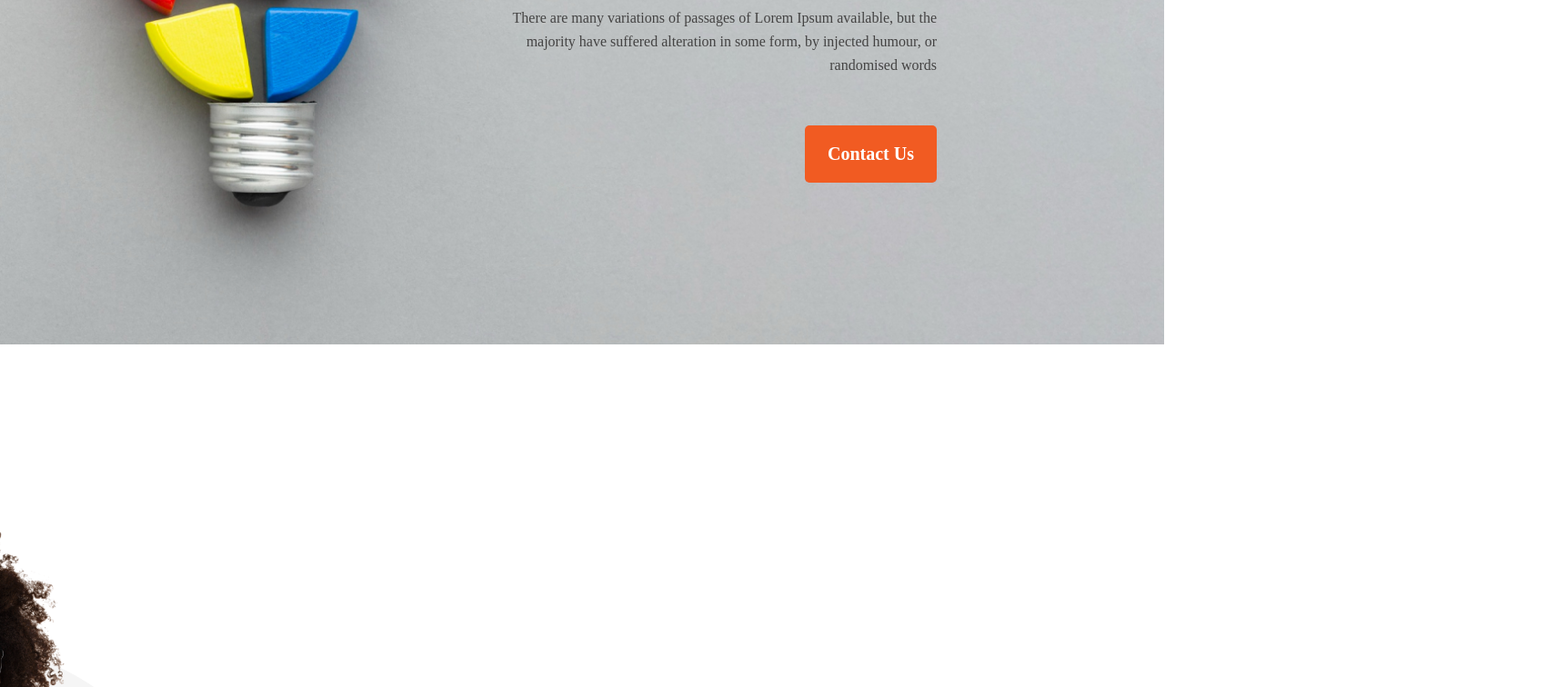
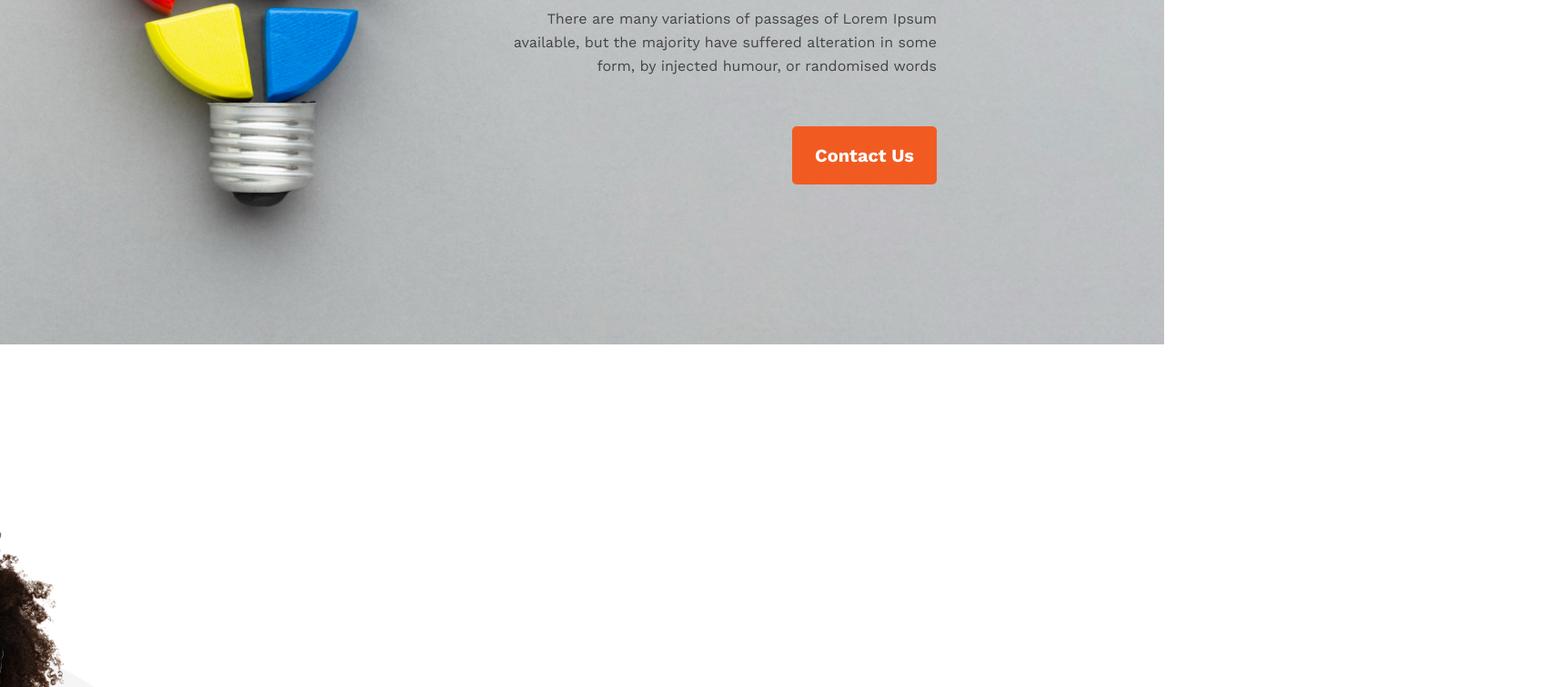
Before and after one commit to DShaon/Shaon-assignment-project, a plain HTML site: page index.html in a window 1280 px wide. Shown: the part 421-1177 px from the top of the page at 91% size, 1712 px wide, since content can reach past the window. Drawn offline with nearby package versions, Linux system fonts and the light colour scheme.

Commit message:
font issue fixed

```diff
--- a/index.html
+++ b/index.html
@@ -10,6 +10,8 @@
     <link rel="preconnect" href="https://fonts.googleapis.com">
     <link rel="preconnect" href="https://fonts.gstatic.com" crossorigin>
     <link href="https://fonts.googleapis.com/css2?family=Open+Sans&display=swap" rel="stylesheet">
+<!-- dfgfdg -->
+<link rel="preconnect" href="https://fonts.googleapis.com"><link rel="preconnect" href="https://fonts.gstatic.com" crossorigin><link href="https://fonts.googleapis.com/css2?family=Open+Sans&family=Work+Sans:wght@400;700&display=swap" rel="stylesheet">
 </head>
 
 <body>
--- a/styles/style.css
+++ b/styles/style.css
@@ -3,7 +3,8 @@
     margin: 0px;
     padding: 0px;
 
-    font-family: 'Work Sans';
+    font-family: 'Open Sans', sans-serif;
+font-family: 'Work Sans', sans-serif;
 }
 
 /* Banner Container Styles */
```
